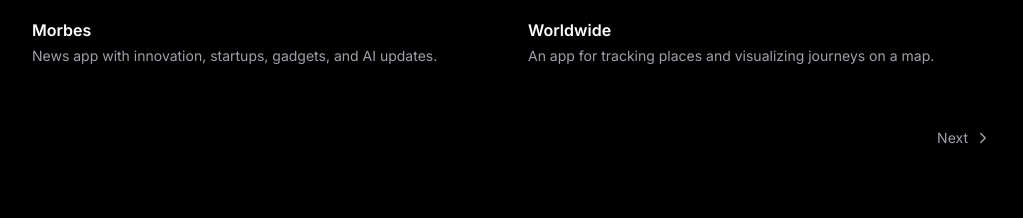
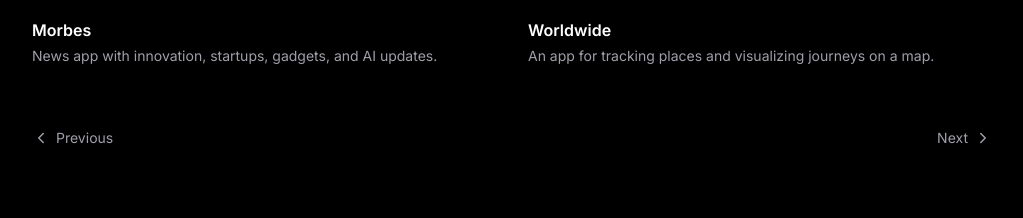
Before and after one commit to makeneto/makenedev, a React (Vite) app: page /work in a window 1280 px wide. Shown: the part 1700-1918 px from the top of the page, without its empty margins (128-1151 px from the left). Built offline with nearby package versions, Linux system fonts and the light colour scheme; a web font is replaced by a local one.

Commit message:
feat(NavigationControls): fix pagination logic and improve button states

```diff
--- a/src/components/showcase-section/NavigationControls.tsx
+++ b/src/components/showcase-section/NavigationControls.tsx
@@ -13,32 +13,38 @@ export const NavigationControls: React.FC<NavigationControlsProps> = ({
   onPrev,
   onNext,
 }) => {
-  const isFirstPage = page === 0
-  const isLastPage = page >= totalPages - 1
+  const isFirstPage = page === 1
+  const isLastPage = page >= totalPages
 
   return (
     <div className="flex items-center justify-between mt-11 sm:mt-15">
+      {!isFirstPage ? (
         <button
           type="button"
           aria-label="Previous"
           onClick={onPrev}
-        disabled={isFirstPage}
-        className="flex items-center gap-1.5 text-zinc-400 hover:text-white disabled:opacity-0"
+          className="flex items-center gap-1.5 text-zinc-400 hover:text-white"
         >
           <ChevronLeft size={18} />
           <span className="text-sm">Previous</span>
         </button>
+      ) : (
+        <div />
+      )}
 
+      {!isLastPage ? (
         <button
           type="button"
           aria-label="Next"
           onClick={onNext}
-        disabled={isLastPage}
-        className="flex items-center gap-1.5 text-zinc-400 hover:text-white disabled:opacity-0"
+          className="flex items-center gap-1.5 text-zinc-400 hover:text-white"
         >
           <span className="text-sm">Next</span>
           <ChevronRight size={18} />
         </button>
+      ) : (
+        <div />
+      )}
     </div>
   )
 }
```
Lines whose indentation alone changed are shown as unchanged.
